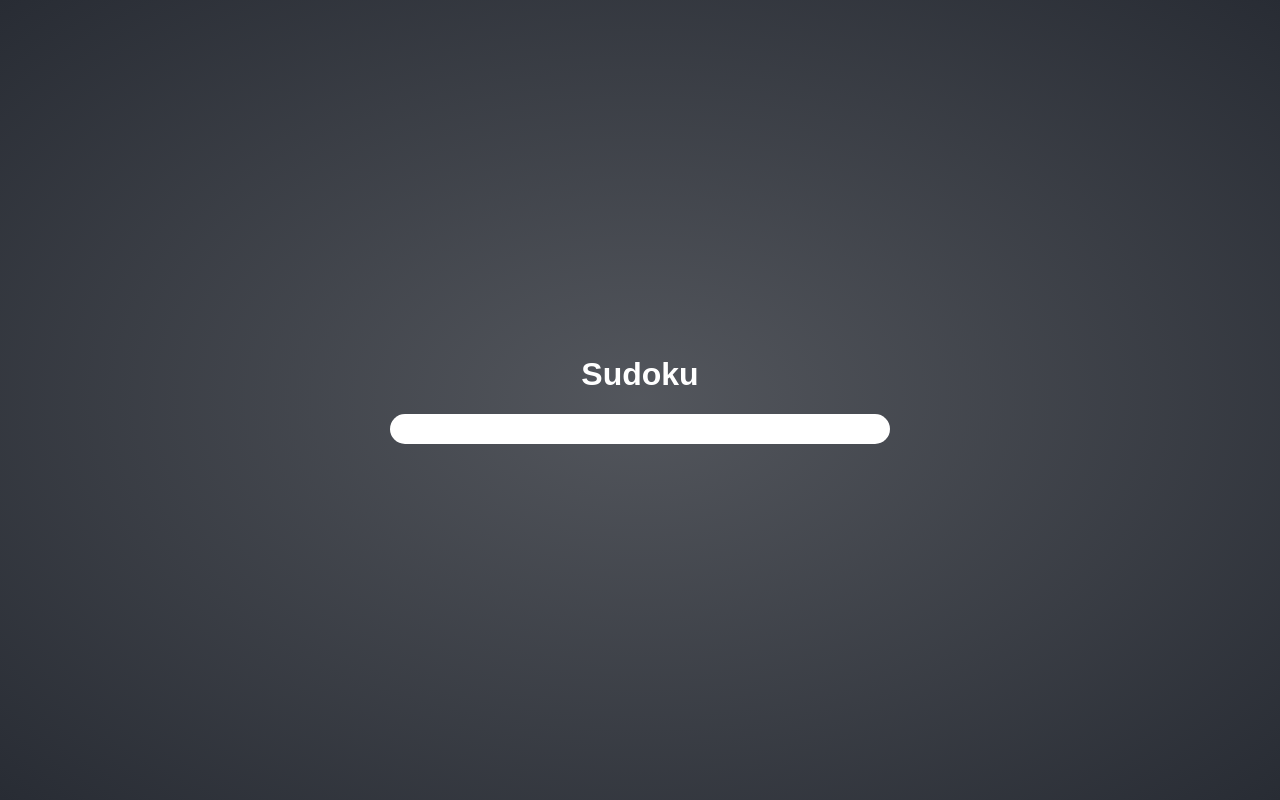
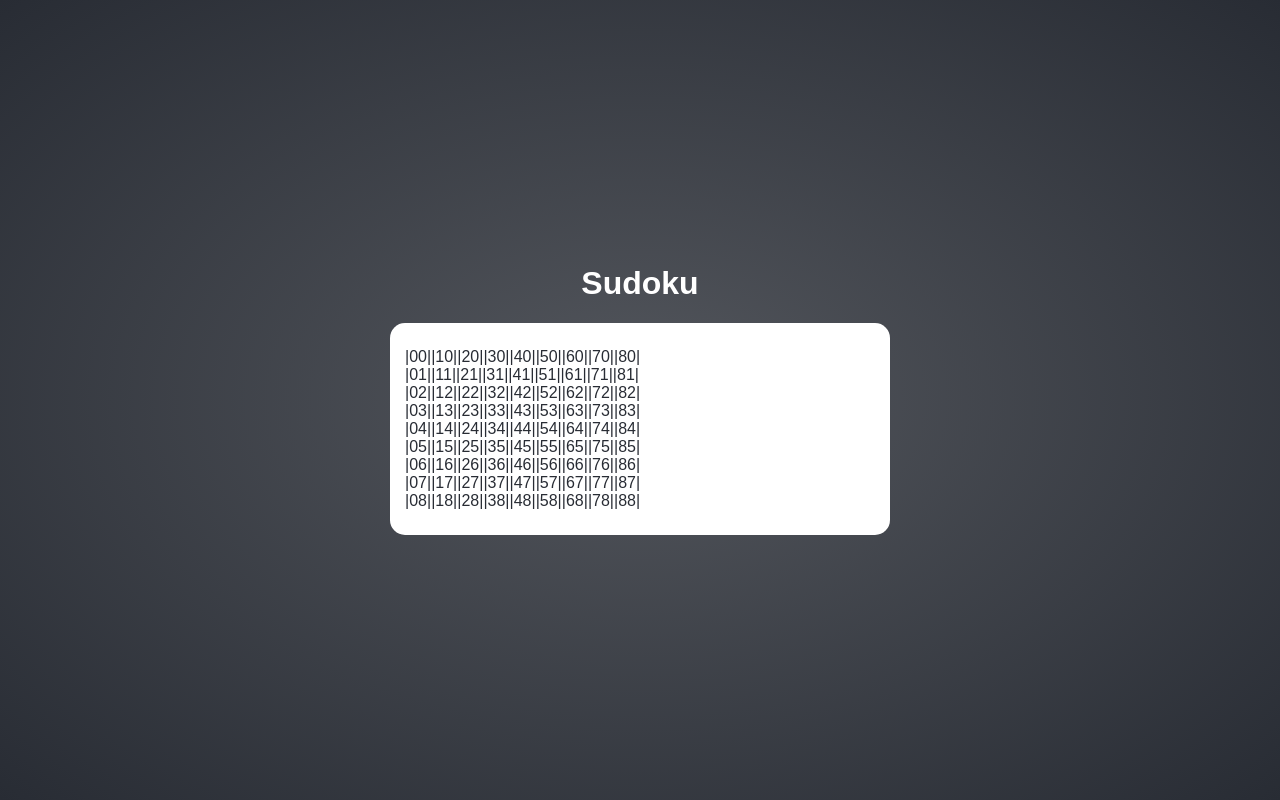
Before and after one commit to beemee-p/react-sudoku, a React (Create React App) app: page / in a window 1280 px wide. Built offline with nearby package versions, Linux system fonts and the light colour scheme.

Commit message:
Add block component

```diff
--- /dev/null
+++ b/src/components/grid/block/index.tsx
@@ -0,0 +1,17 @@
+import React, { FC } from 'react'
+
+interface IProps {
+  colIndex?: number
+  rowIndex?: number
+}
+
+const Block: FC<IProps> = ({ colIndex, rowIndex }) => {
+  return (
+    <div data-cy="block">
+      |{colIndex}
+      {rowIndex}|
+    </div>
+  )
+}
+
+export default Block
--- a/src/components/grid/index.tsx
+++ b/src/components/grid/index.tsx
@@ -1,17 +1,24 @@
 import React, { FC, Children } from 'react'
+import Block from './block'
+import { Container, Row } from './styles'
 
 const Grid: FC = () => {
   // other
+
   return (
-    <div data-cy="grid-container">
-    {Children.toArray([...Array(9)].map((_, rowIndex) => (
-      <div data-cy="grid-row-containter">
-      {Children.toArray([...Array(9)].map((_, colIndex) => (
-        <div data-cy="block"></div>
-      )))}
-      </div>
-    )))}
-    </div>
+    <Container data-cy="grid-container">
+      {Children.toArray(
+        [...Array(9)].map((_, rowIndex) => (
+          <Row data-cy="grid-row-containter">
+            {Children.toArray(
+              [...Array(9)].map((_, colIndex) => (
+                <Block colIndex={colIndex} rowIndex={rowIndex} />
+              ))
+            )}
+          </Row>
+        ))
+      )}
+    </Container>
   )
 }
 export default Grid
--- /dev/null
+++ b/src/components/grid/styles/index.ts
@@ -0,0 +1,12 @@
+import styled, { css } from 'styled-components'
+
+export const Container = styled.div`
+  display: flex;
+  flex-direction: column;
+  margin: 10px 0;
+`
+
+export const Row = styled.div`
+  display: flex;
+  flex-flow: row;
+`
--- a/src/components/index.ts
+++ b/src/components/index.ts
@@ -1,2 +1,2 @@
-export * from './styles';
-export { default as Grid } from './grid';
+export * from './styles'
+export { default as Grid } from './grid'
```
Also changed, not shown: tsconfig.json (+3 -9 lines).
